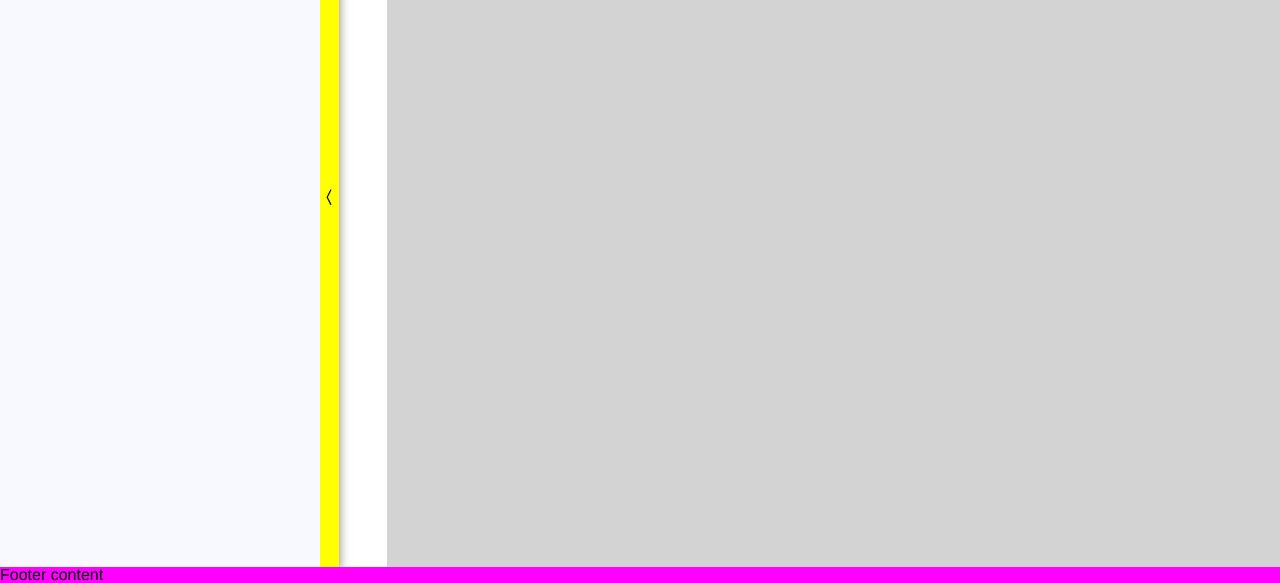
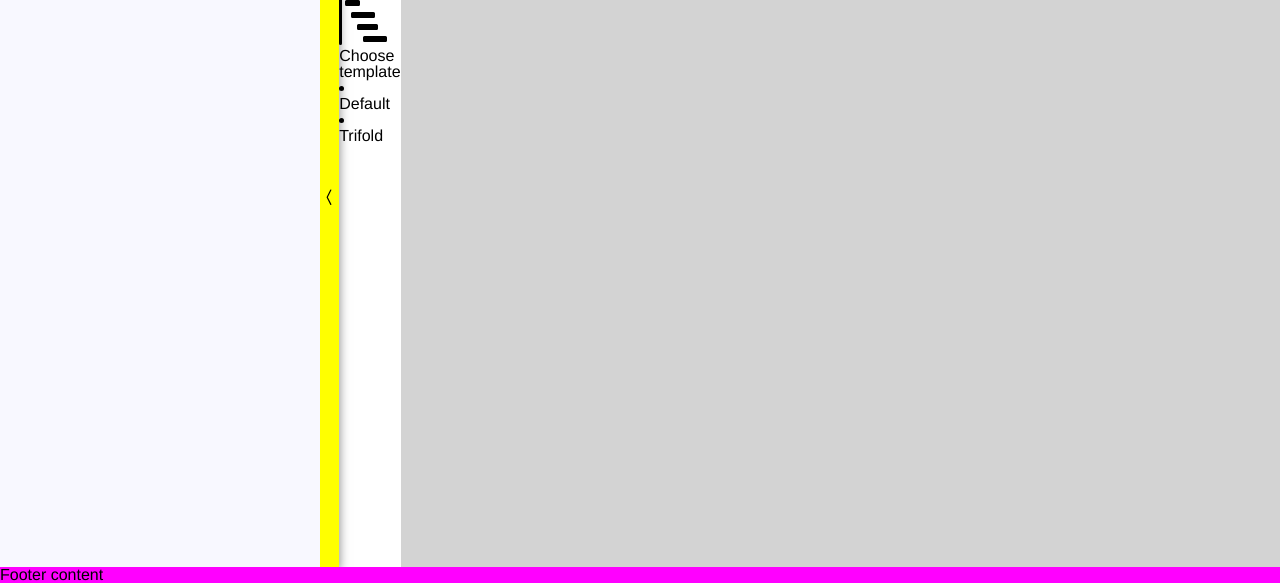
Before and after one commit to wordhou/zenboard, a website: page index.html in a window 1280 px wide. Shown: the part 217-800 px from the top of the page. Drawn offline with Linux system fonts and the light colour scheme.

Commit message:
Outlined template selector and modified task moving clamp alg

```diff
--- a/board.css
+++ b/board.css
@@ -89,3 +89,12 @@
   box-sizing: border-box;
   min-width: 15em;
 }
+
+.category header {
+  padding: 1em;
+  text-align: center;
+}
+
+.category header h1 {
+  font: bold 1.5em Lato;
+}
--- a/board.js
+++ b/board.js
@@ -33,7 +33,6 @@ Board.prototype.newTask = function (props = {}) {
     task.y = pos.y;
   }
 
-  console.log('Adding new task to state.board.tasks map with key', task.created);
   this.tasks.set(task.created, task);
   this.moveTaskToTop(task);
   return task;
@@ -139,11 +138,7 @@ Board.prototype.render = function () {
   this.node = element;
 
   this.categoryNodes = {};
-  this.currentTemplate.categories.forEach ( (_value, cat) => {
-    const catElement = this.currentTemplate.renderCategory(cat);
-    this.categoryNodes[cat] = catElement.lastChild;
-    this.node.appendChild(catElement);
-  });
+  this.currentTemplate.attachCategories(this.node, this.categoryNodes);
 
   // Add the tasks
   this.tasks.forEach(t => this.putTask(t, t.category, t.order));
@@ -244,20 +239,16 @@ Board.prototype.makeTasksDraggable = function () {
     }
 
     if (!this.list) {
-      console.log('Dragging task in board mode.');
       if (data.task === null) {
         task = this.newTask();
         this.putTask(task);
       } else {
-        console.log('Loading task from map using key', data.task)
         task = this.tasks.get(data.task);
       }
-      console.log('Load...', this.tasks, task);
 
-      const rect = this.node.getBoundingClientRect();
       task.x = clamp (0, data.dx + event.clientX,
-        rect.width - task.node.offsetWidth);
-      task.y = clamp (0, data.dy + event.clientY, this.node.getBoundingClientRect().bottom);
+        this.node.clientWidth - task.node.offsetWidth);
+      task.y = clamp (0, data.dy + event.clientY, this.node.clientHeight);
       this.moveTaskToTop(task);
       task.setStyles();
       if (data.task === null) task.nodes.text.focus();
--- a/boards-drawer.css
+++ b/boards-drawer.css
@@ -74,6 +74,7 @@
 }
 
 .listing-icon {
+  display: none;
   font-size: 3em;
   flex: 0;
 }
--- a/index.html
+++ b/index.html
@@ -3,6 +3,9 @@
   <head>
   <meta charset="UTF-8">
   <title>Visual todo app</title>
+  <link rel="stylesheet" href="https://fonts.googleapis.com/css?family=Lato">
+  <link rel="stylesheet" href="https://fonts.googleapis.com/css?family=Roboto">
+
   <link rel="stylesheet" href="reset.css"></link>
   <link rel="stylesheet" href="boards-drawer.css"></link>
   <link rel="stylesheet" href="style.css" id="style-main"></link>
@@ -56,16 +59,20 @@
       <section>
         <a id="new-task" class="button" draggable="true">
         <svg><use href="#plus-circle-fill" /></svg>
+        <label>New task</label>
         </a>
       </section>
       <section><a id="toggle-view" class="button">
         <svg><use href="#view-stacked" /></svg>
+        <label>Change view</label>
         </a>
       </section>
-      <section id="template-list-expander">
-        <a id="" class="button">
+      <section id="template-list-sec">
+        <a id="template-list-expander" class="button">
           <svg><use href="#bar-chart-steps" /></svg>
+          <label>Choose template</label>
         </a>
+        <div id="template-list-content" class="expanded"></div>
       </section>
     </nav>
     <main id="board-wrapper">
--- a/state.js
+++ b/state.js
@@ -62,7 +62,8 @@ State.prototype._setBoard = function (board) {
   this.save();
 };
 
-State.prototype.changeTemplate = function (board, templateName) {
+State.prototype.changeTemplate = function (templateName, board) {
+  if (board === undefined) board = this.board;
   board.template = templateName;
   board.loadTemplate();
   if (this.board === board) {
--- a/style.css
+++ b/style.css
@@ -43,3 +43,16 @@ body {
 .indicator .close {
   display: block;
 }
+
+#template-list-expander {
+}
+#template-list-expander.expanded svg {
+  fill: lightgrey;
+}
+#template-list-content {
+  display: none;
+  position: absolute;
+}
+#template-list-content.expanded {
+  display: block;
+}
--- a/template.js
+++ b/template.js
@@ -1,8 +1,9 @@
 /**
  * Defines the background, styles, categories of a board.
  */
-function Template({ name, categories, def }) {
+function Template({ name, description, categories, def }) {
   this.name = name;
+  this.description = description;
   this.categories = new Map(categories);
   this.def = def;
 }
@@ -20,7 +21,10 @@ Template.templates = new Map (
         "styles": {}
       }]
     ],
-    "styles": {},
+    "styles": [
+      "",
+      "",
+    ],
     "def": "Todo"
   },
   {
@@ -40,31 +44,41 @@ Template.templates = new Map (
         "styles": {}
       }],
     ],
-    "styles": {},
+    "styles": [
+      "",
+      "",
+    ],
     "def": "Todo"
   },
 ].map( t => [t.name, new Template(t)])
 );
+
+Template.prototype.attachCategories = function (target, map, stylesheet) {
+  this.categories.forEach ( (cat, catName) => {
+    const element = document.createElement('div');
+    element.className = 'category';
+    element.innerHTML = `<header>${cat.title}</header>
+    <div class="task-container cat-${catName} task-drop-target"></div>`;
+
+    map[catName] = element.lastChild;
+    target.appendChild(element);
+  });
+  for (let i in this.styles) stylesheet.cssRules[i] = this.styles[i];
+}
+
 
 Template.getTemplate = function (template) {
   return Template.templates.get(template);
 }
 
 Template.renderTemplateListing = function (template) {
+  console.log('rendinging template', template);
   const element = document.createElement('li');
   element.className = 'template-listing';
-  element.innerHTML = `<h1>${template.title}</h1>
+  element.innerHTML = `<h1>${template.name}</h1>
     ${template.description}`;
   return element;
 }
-
-Template.prototype.renderCategory = function (cat) {
-  const element = document.createElement('div');
-  element.className = 'category';
-  element.innerHTML = `<header>${cat}</header>
-    <div class="task-container cat-${cat} task-drop-target"></div>`;
-  return element;
-};
 
 Template.getCatFromClassList = function (elem) {
   for (let s of elem.classList.values()) {
--- a/todo.js
+++ b/todo.js
@@ -1,17 +1,19 @@
-/* global $, clamp, autoResize, State, Task, Board */
+/* global $, makeExpandible, clamp, autoResize, Template, State */
 
-function makeExpandible (expandible, handle) {
-  handle.addEventListener('click', () => {
-    expandible.classList.toggle('expanded');
-    handle.classList.toggle('expanded');
+const addTemplateList = function (target, state) {
+  Template.templates.forEach((template, name) => {
+    const element = Template.renderTemplateListing(template);
+    element.addEventListener('click', () => state.changeTemplate(name));
+    target.appendChild(element);
   });
 }
 
 var state; // DEBUG:
 window.addEventListener('load', () => {
+  const $ = id => document.getElementById(id); // Alias for brevity
+
   makeExpandible($('board-drawer'), $('board-drawer-handle'));
-  makeExpandible($('template-list'), $('template-list-expander'));
-
+  makeExpandible($('template-list-content'), $('template-list-expander'));
   state = new State({
     board: $('board-wrapper'),
     boardList: $('board-list-content'),
@@ -22,4 +24,6 @@ window.addEventListener('load', () => {
     toggleView: $('toggle-view')
   });
   state.load();
+
+  addTemplateList($('template-list-content'), state);
 });
--- a/utils.js
+++ b/utils.js
@@ -1,4 +1,3 @@
-const $ = id => document.getElementById(id); // Alias for brevity
 const clamp = (a, b, c) => Math.max(a, Math.min(b, c));
 
 const mex = function (arr, min = 1) {
```
